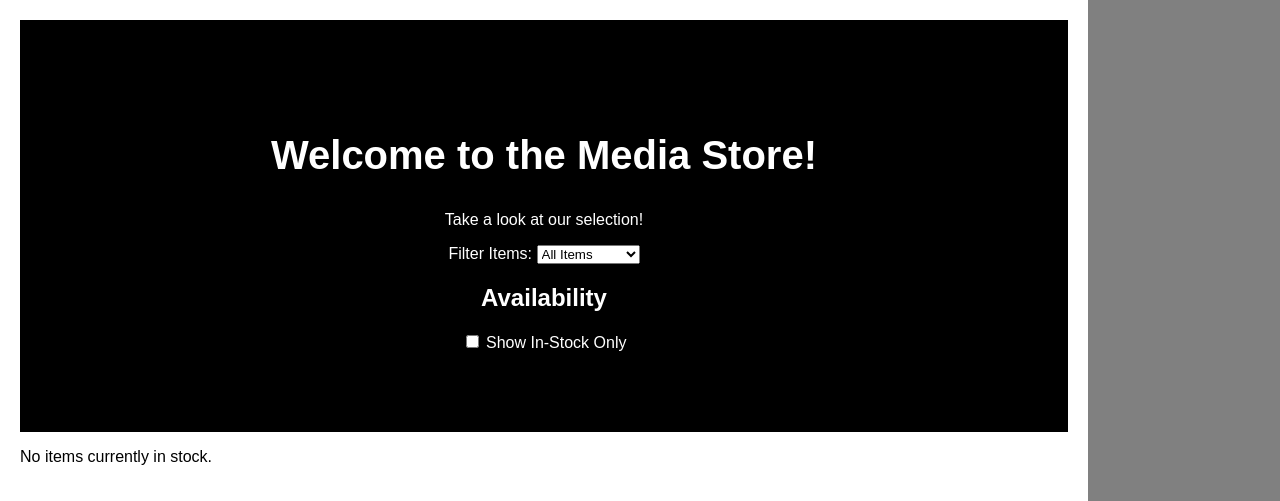
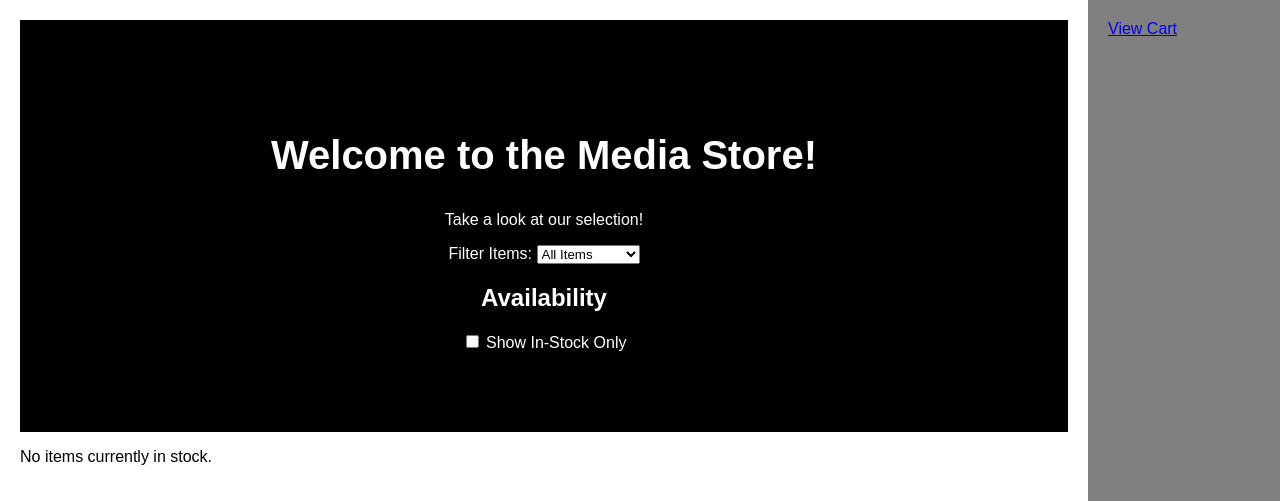
Before and after one commit to its-bzak/media-store, a Django app: page /store/ in a window 1280 px wide. Shown: the part 18-519 px from the top of the page. Run offline with Django 5.2, Linux system fonts and the light colour scheme; data that the repository does not hold is empty.

Commit message:
added view cart link on media list page for ease of use

```diff
--- a/backend/store/templates/store/media_list.html
+++ b/backend/store/templates/store/media_list.html
@@ -5,7 +5,9 @@
 {% block content %}
 <main class="shop-container">
   <aside class="shopping-cart">
-    <!-- To-Do Shopping Cart -->
+    <div class="cart-link">
+        <a href="{% url 'view_cart' %}" class="btn-cart-link">View Cart</a>
+    </div>
   </aside>
 
   <section class="product-grid-section">
```
